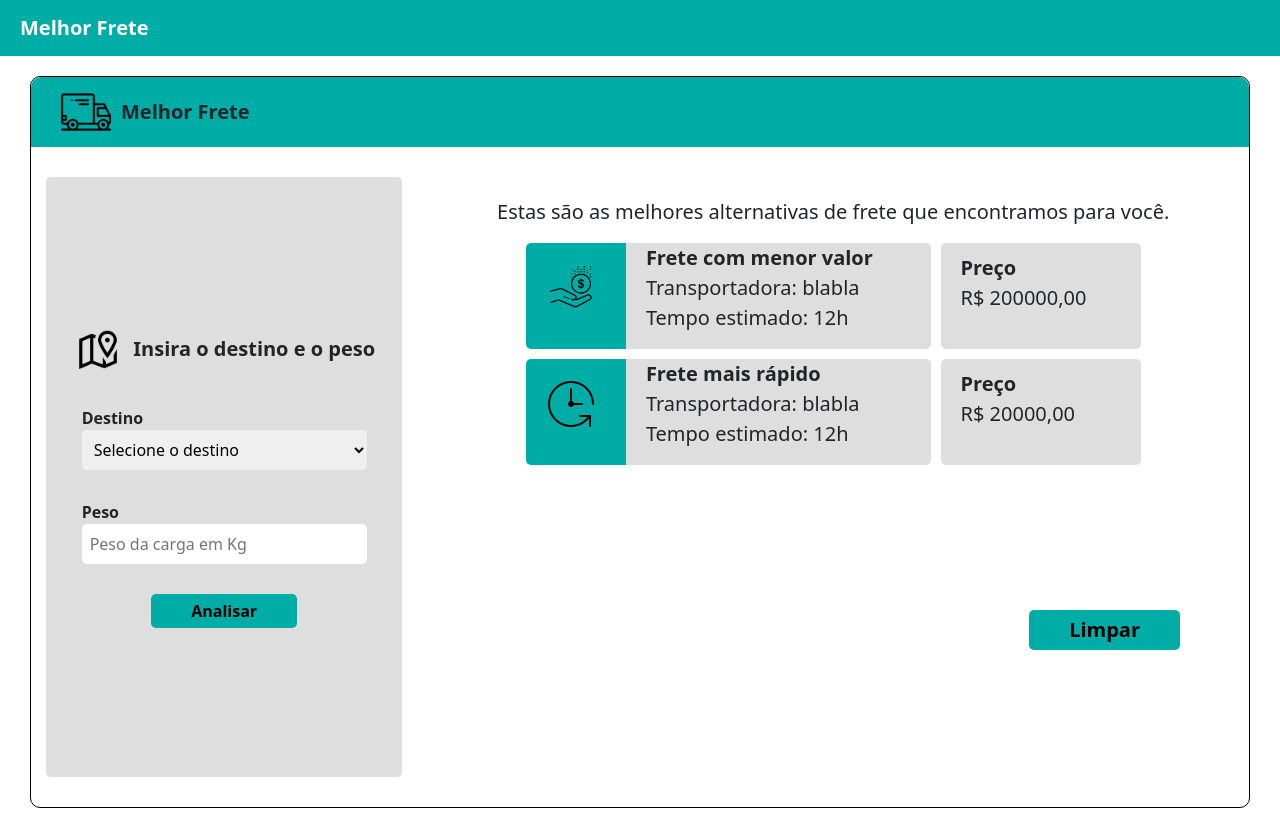
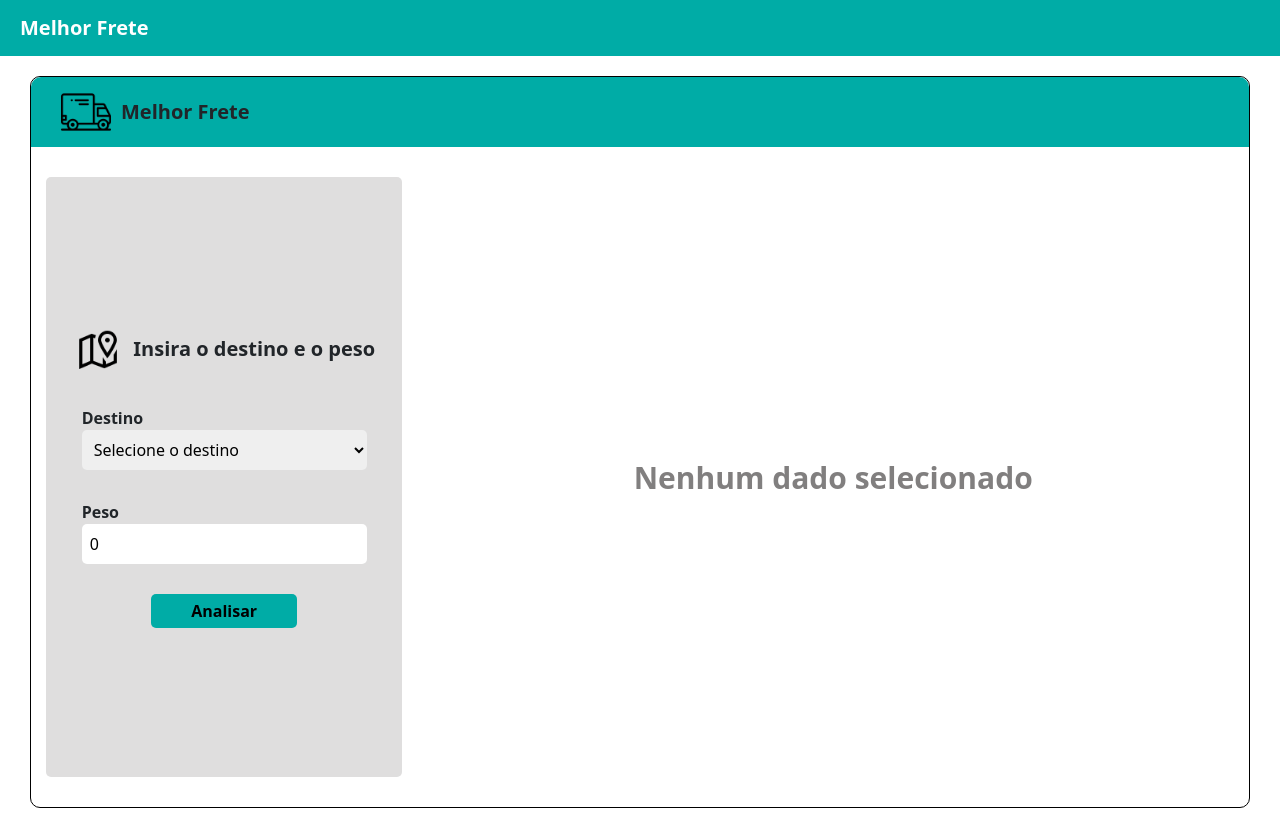
Before and after one commit to wildemberg-sales/Desafio-CoorLab, a Vue app in the folder desafio_coorlab/code/: page / in a window 1280 px wide. Built offline with nearby package versions, Linux system fonts and the light colour scheme; data requests are answered from the project's data file.

Commit message:
implementado verificação de preços e tempo

```diff
--- a/desafio_coorlab/code/src/components/BestTransport.vue
+++ b/desafio_coorlab/code/src/components/BestTransport.vue
@@ -1,6 +1,5 @@
 <template>
   <div>
-
     <div class="title">
       <b-navbar toggleable="lg" type="dark" variant="info">
         <b-navbar-brand class="ml-2">
@@ -23,73 +22,27 @@
           <div class="form-inputs">
 
             <label>Destino</label>
-              <select name="estado" id="input-estado">
-                <option value="">Selecione o destino</option>
+              <select name="estado" id="input-estado" v-model="citySelected">
+                <option value="" default>Selecione o destino</option>
+                <option v-for="(obj) in cities" v-bind:key="obj.id" :value="obj">{{ obj }}</option>
               </select>
 
             <label for="input-peso">Peso</label>
-              <input type="number" placeholder="Peso da carga em Kg" id="input-peso"/>
+              <input type="number" placeholder="Peso da carga em Kg" id="input-peso" v-model="peso"/>
 
           </div><!--form-inputs - bloco onde ficam os inputs-->
 
-          <button>Analisar</button>
+          <button @click="analisar">Analisar</button>
 
         </div><!--content-form - bloco onde fica o formulário-->
 
         <div class="response">
-          <div class="msg-no-select">Nenhum dado selecionado</div><!--msg-no-select-->
 
-          <div class="msg-select">
-            <div class="center">
-              <p>Estas são as melhores alternativas de frete que encontramos para você.</p>
+          <div class="msg-select" v-if="showResponse" >
+            <ResponseMsg :preco="menorPreco" :tempo="menorTempo" :peso="peso"/>
+          </div><!--msg-select - mensagem de retorno quando os dados forem analisados-->
 
-              <div class="block-info-minor">
-
-                <div class="block-info-img">
-                  <img src="./../assets/iconHand.png"/>
-                </div>
-
-                <div class="block-info-data">
-                  <p><span>Frete com menor valor</span><br/>
-                    Transportadora: blabla <br/>
-                    Tempo estimado: 12h
-                  </p>
-                </div>
-
-                <div class="block-info-price">
-                  <p><span>Preço</span><br/>
-                    R$ 200000,00
-                  </p>
-                </div>
-
-              </div><!--block-info-minor - bloco para mostrar o menor preço-->
-
-              <div class="block-info-fast">
-
-                <div class="block-info-img">
-                  <img src="./../assets/iconTime.png"/>
-                </div>
-
-                <div class="block-info-data">
-                  <p><span>Frete mais rápido</span><br/>
-                    Transportadora: blabla <br/>
-                    Tempo estimado: 12h
-                  </p>
-                </div>
-
-                <div class="block-info-price">
-                  <p><span>Preço</span><br/>
-                    R$ 20000,00
-                  </p>
-                </div>
-
-              </div><!--block-info-fast - bloco para mostrar o mais rápido-->
-
-              <button>Limpar</button>
-
-            </div><!--center-->
-
-          </div><!--msg-select - mensagem de retorno quando os dados forem analisados-->
+          <div class="msg-no-select" v-else>Nenhum dado selecionado</div><!--msg-no-select-->
 
         </div><!--response - bloco de resposta-->
 
@@ -112,34 +65,137 @@
 
 </template>
 
+<script src="https://unpkg.com/axios/dist/axios.min.js"></script>
+
 <script>
 import {
   BNavbar,
   BNavbarBrand,
 } from 'bootstrap-vue'
+import ResponseMsg from './ResponseMsg.vue'
+
+const axios = require('axios').default;
+
+function convertFloat(val) {
+  // Remove o símbolo de R$ e quaisquer espaços em branco
+  const valorSemSimbolo = val.replace(/R\$\s*/g, '');
+  const valorFloat = parseFloat(valorSemSimbolo);
+
+  return valorFloat;
+}
+
+function retiraH(val) {
+  const valorSemH = val.slice(0, -1);
+  const valorInteiro = parseInt(valorSemH);
+
+  return valorInteiro;
+}
 
 export default {
   components: {
     BNavbar,
     BNavbarBrand,
+    ResponseMsg
   },
   data() {
     const appName = ''
-
+    const data = []
+    const cities = []
+    const citySelected = ""
+    const peso = 0
+    const menorPreco = {}
+    const menorTempo = {}
+    const showResponse = false
     return {
       appName,
+      data,
+      cities,
+      citySelected,
+      peso,
+      menorPreco,
+      menorTempo,
+      showResponse
     }
   },
   created() {
     // Implemente aqui o GET dos dados da API REST
     // para que isso ocorra na inicialização da pagina
     this.appName = 'Melhor Frete'
+
+    axios.get('http://localhost:3000/transport')
+    .then((res)=>{
+      this.data = res.data;
+      console.log(this.data);
+      this.filterCities(res.data);
+    })
+    .catch(error => {console.log(error)})
+
   },
   methods: {
     // Implemente aqui os metodos utilizados na pagina
-    methodFoo() {
-      console.log(this.appName)
+
+    filterCities(val){
+      let array = []
+      val.map((value)=>{
+        if(array.indexOf(value.city) == -1){
+          array.push(value.city)
+        }
+      })
+      this.cities = [...array];
+      console.log(this.cities);
     },
+
+    analisar(){
+      let menorValor = {name: "a",
+                        cost_transport_light: "R$ 999.00",
+                        cost_transport_heavy: "R$ 999.00",
+                        city: "a",
+                        lead_time: "999h"};
+      let menorTempo = {name: "a",
+                        cost_transport_light: "R$ 999.00",
+                        cost_transport_heavy: "R$ 999.00",
+                        city: "a",
+                        lead_time: "999h"};
+
+      this.data.map(val=>{
+
+        if(this.citySelected == val.city){
+
+          //verifica o menor preço baseado no peso
+          if(this.peso <= 100){
+            let value_light = convertFloat(val.cost_transport_light);
+            let menorVal_light = convertFloat(menorValor.cost_transport_light)
+
+            if(value_light < menorVal_light){
+              menorValor = val;
+            }
+
+          }else if(this.peso > 100){
+            let value_heavy = convertFloat(val.cost_transport_heavy);
+            let menorVal_heavy = convertFloat(menorValor.cost_transport_heavy)
+
+            if(value_heavy < menorVal_heavy){
+              menorValor = val;
+            }
+
+          }
+
+          //Verifica o menor tempo
+          let valH = retiraH(val.lead_time);
+          let menorValH = retiraH(menorTempo.lead_time);
+          if(valH < menorValH){
+            menorTempo = val;
+          }
+
+        }
+
+      })
+
+      this.menorPreco = menorValor;
+      this.menorTempo = menorTempo;
+
+      this.showResponse = true;
+    }
   },
 }
 </script>
@@ -249,56 +305,18 @@ select{
 }
 
 .msg-no-select{
-  display: none;
+  display: block;
   font-size: 30px;
   font-weight: bold;
   color: #817f7f;
+  transition: 1s;
 }
 
 .msg-select{
   width: 100%;
   height: 100%;
   padding: 20px;
-}
-
-.center{
-  text-align: center;
-}
-
-.block-info-minor, .block-info-fast{
-  display: flex;
-  justify-content: center;
-  margin-bottom: 10px;
-  text-align: left;
-}
-
-.block-info-img{
-  padding: 20px 20px;
-  background-color: #00aca6;
-  border-bottom-left-radius: 5px;
-  border-top-left-radius: 5px;
-}
-
-.block-info-data{
-  padding: 0 20px;
-  width: 40%;
-  background-color: #dfdede;
-  border-bottom-right-radius: 5px;
-  border-top-right-radius: 5px;
-}
-
-.block-info-price{
-  width: 200px;
-  margin-left: 10px;
-  background-color: #dfdede;
-  border-radius: 5px;
-  padding: 10px 20px;
-}
-
-.msg-select button{
-  position: fixed;
-  bottom: 150px;
-  right: 100px;
+  transition: 1s;
 }
 
 .overlay-modal{
```
